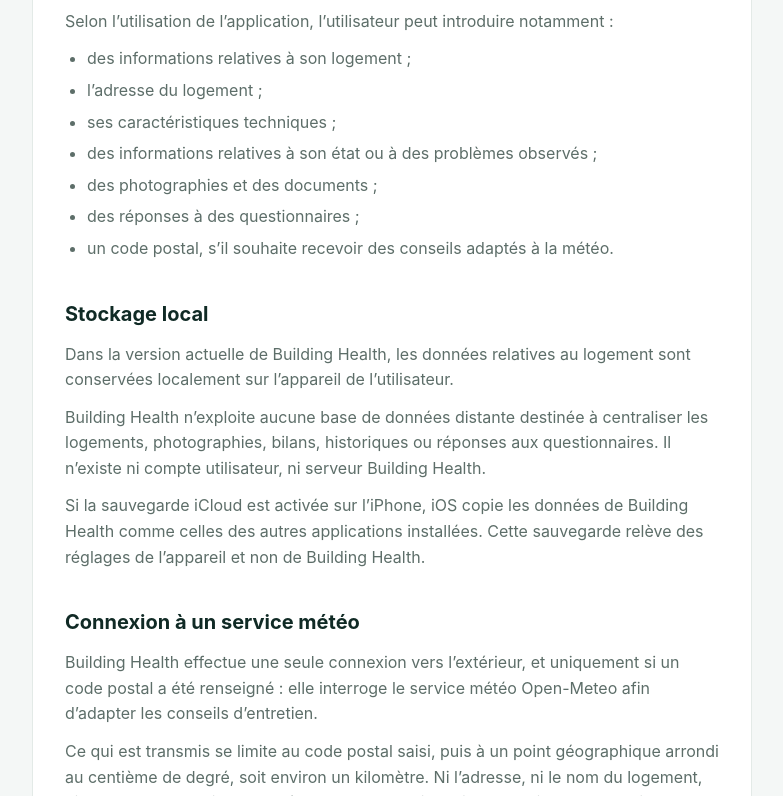
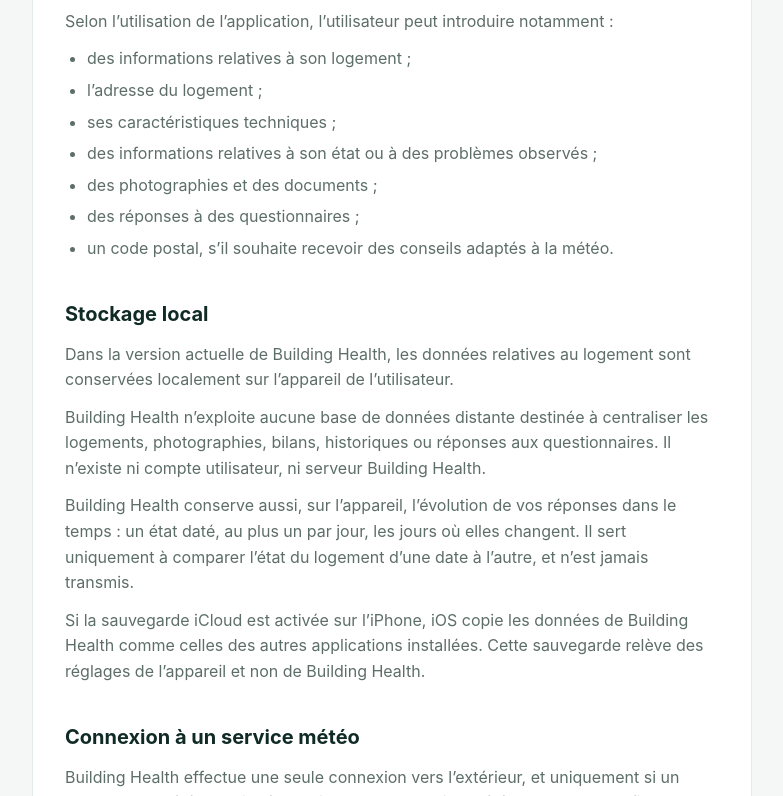
Before and after one commit to building-health/building-health.github.io, a plain HTML site: page confidentialite.html in a window 1280 px wide. Shown: the part 405-1201 px from the top of the page, without its empty margins (248-1031 px from the left). Drawn offline with Linux system fonts and the light colour scheme.

Commit message:
Mention the local history of states in the privacy page

```diff
--- a/confidentialite.html
+++ b/confidentialite.html
@@ -121,6 +121,7 @@
     <h2>Stockage local</h2>
     <p>Dans la version actuelle de Building Health, les données relatives au logement sont conservées localement sur l’appareil de l’utilisateur.</p>
     <p>Building Health n’exploite aucune base de données distante destinée à centraliser les logements, photographies, bilans, historiques ou réponses aux questionnaires. Il n’existe ni compte utilisateur, ni serveur Building Health.</p>
+    <p>Building Health conserve aussi, sur l’appareil, l’évolution de vos réponses dans le temps : un état daté, au plus un par jour, les jours où elles changent. Il sert uniquement à comparer l’état du logement d’une date à l’autre, et n’est jamais transmis.</p>
     <p>Si la sauvegarde iCloud est activée sur l’iPhone, iOS copie les données de Building Health comme celles des autres applications installées. Cette sauvegarde relève des réglages de l’appareil et non de Building Health.</p>
 
     <h2>Connexion à un service météo</h2>
```
